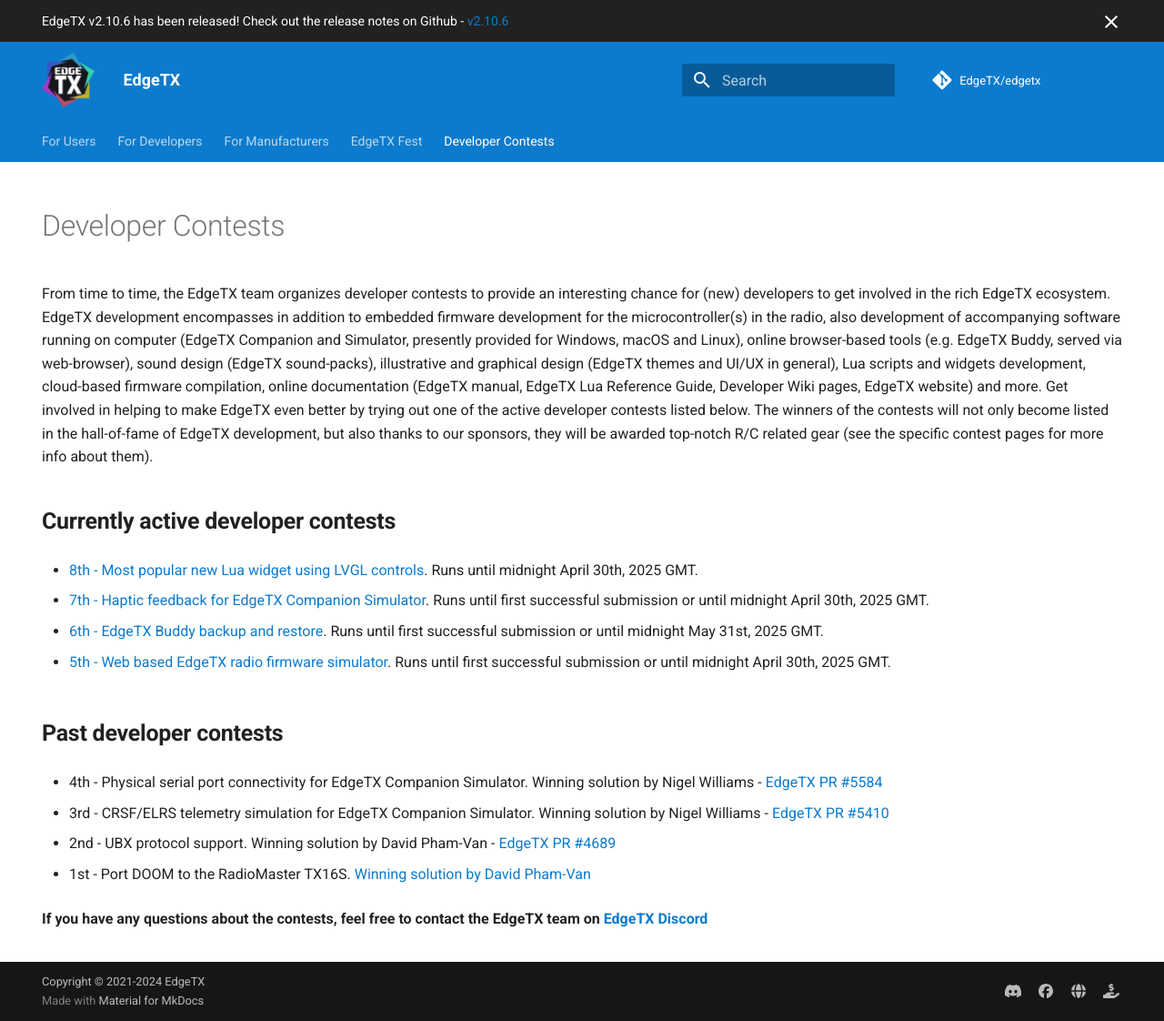
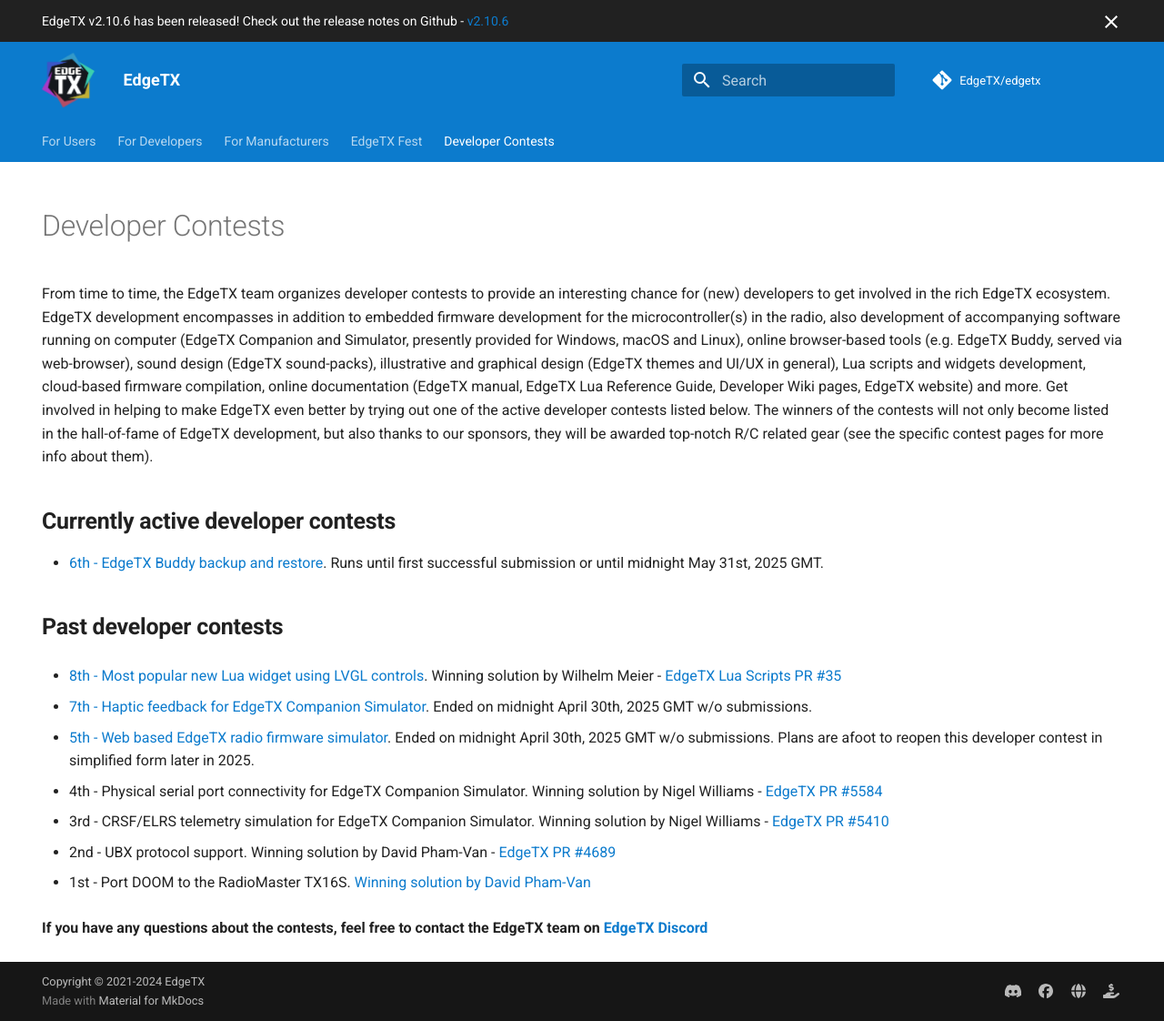
Before and after one commit to EdgeTX/edgetx.github.io, an MkDocs documentation site: the page built from docs/devcontest.md, in a window 1280 px wide and 1122 px high. Shown: the whole window at 91% size. Built offline with MkDocs 1.6.1 and Material for MkDocs 9.7.7, drawn with Linux system fonts in a browser that asks for light colours; comment, search, counter and statistics services are not loaded.

Commit message:
Update devcontest.md

```diff
--- a/docs/devcontest.md
+++ b/docs/devcontest.md
@@ -8,16 +8,15 @@
 
 ## **Currently active developer contests**
 
-* [8th - Most popular new Lua widget using LVGL controls](https://edgetx.org/dc8_lualvglwidget). Runs until midnight April 30th, 2025 GMT.
-
-* [7th - Haptic feedback for EdgeTX Companion Simulator](https://edgetx.org/dc7_simuhaptic). Runs until first successful submission or until midnight April 30th, 2025 GMT.
-
 * [6th - EdgeTX Buddy backup and restore](https://edgetx.org/dc6_buddybackup). Runs until first successful submission or until midnight May 31st, 2025 GMT.
 
-* [5th - Web based EdgeTX radio firmware simulator](https://edgetx.org/dc5_websimu). Runs until first successful submission or until midnight April 30th, 2025 GMT.
+## **Past developer contests**
 
+* [8th - Most popular new Lua widget using LVGL controls](https://edgetx.org/dc8_lualvglwidget). Winning solution by Wilhelm Meier - [EdgeTX Lua Scripts PR #35](https://github.com/EdgeTX/lua-scripts/pull/35)
 
-## **Past developer contests**
+* [7th - Haptic feedback for EdgeTX Companion Simulator](https://edgetx.org/dc7_simuhaptic). Ended on midnight April 30th, 2025 GMT w/o submissions.
+
+* [5th - Web based EdgeTX radio firmware simulator](https://edgetx.org/dc5_websimu). Ended on midnight April 30th, 2025 GMT w/o submissions. Plans are afoot to reopen this developer contest in simplified form later in 2025.
 
 * 4th - Physical serial port connectivity for EdgeTX Companion Simulator. Winning solution by Nigel Williams - [EdgeTX PR #5584](https://github.com/EdgeTX/edgetx/pull/5584)
 
```
